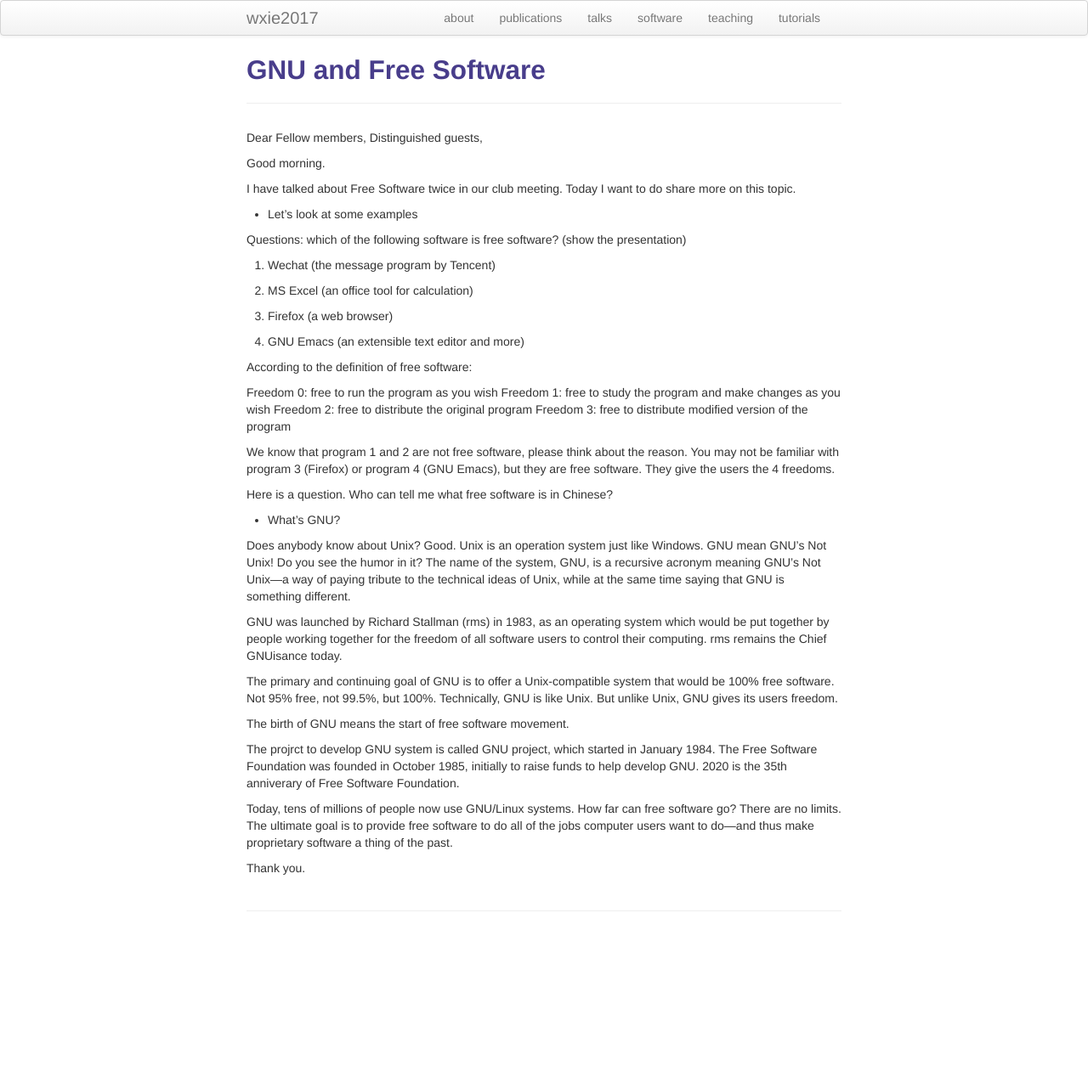
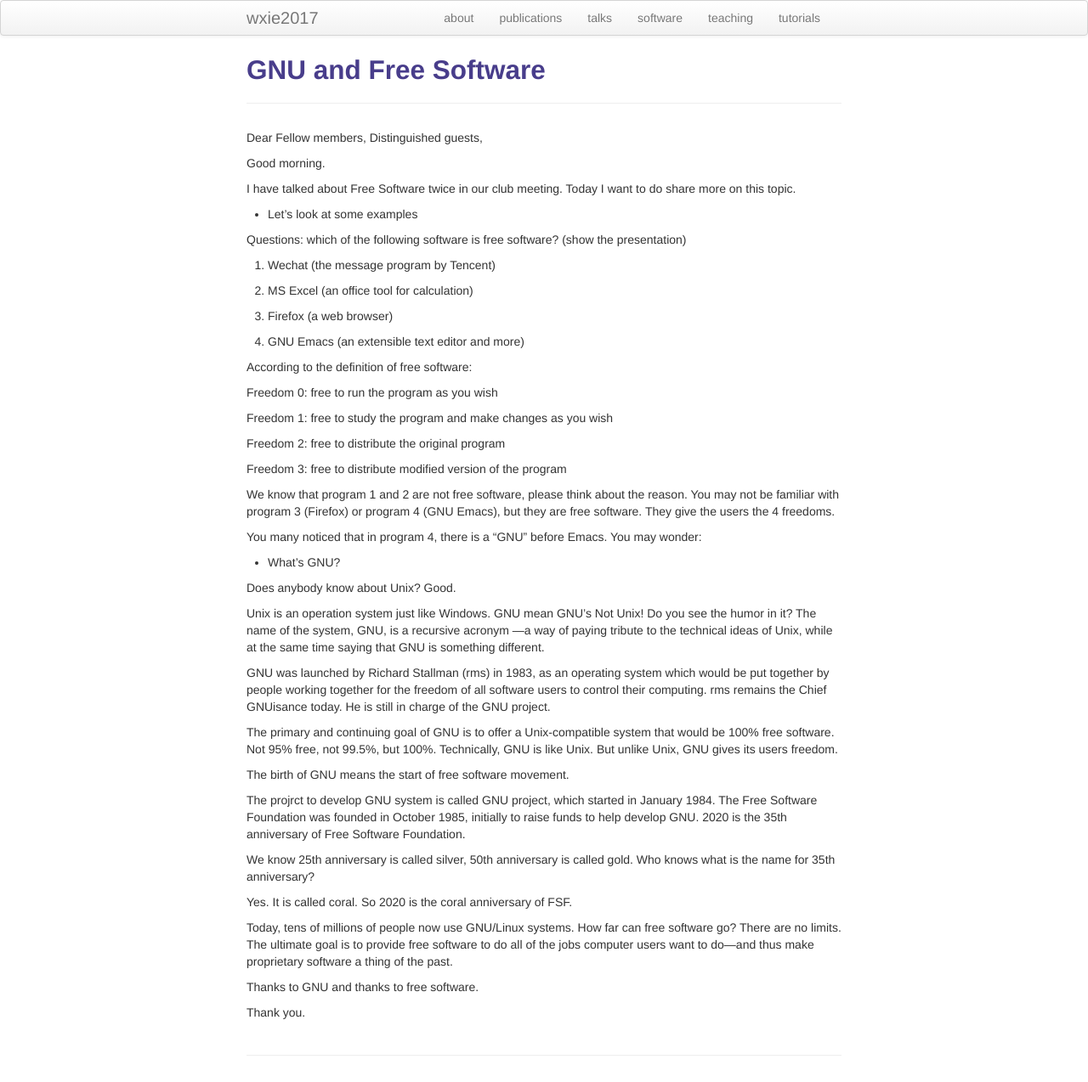
Before and after one commit to wxie2017/wxie2017.github.io, a Jekyll site: the page built from pages/speech/GNU_and_free_software.md, in a window 1280 px wide. Shown: the whole page at 85% size. Built offline with Jekyll 4.4.1, drawn with Linux system fonts in a browser that asks for light colours; before the commit the page ends 1104 px from its top, so only the background shows below that.

Commit message:
improved version

```diff
--- a/pages/speech/GNU_and_free_software.md
+++ b/pages/speech/GNU_and_free_software.md
@@ -28,27 +28,32 @@
 According to the definition of free software:
 
 Freedom 0: free to run the program as you wish
+
 Freedom 1: free to study the program and make changes as you wish
+
 Freedom 2: free to distribute the original program
+
 Freedom 3: free to distribute modified version of the program
 
 We know that program 1 and 2 are not free software, please think about the reason.
 You may not be familiar with program 3 (Firefox) or program 4 (GNU Emacs), but they
 are free software. They give the users the 4 freedoms.
 
-Here is a question. Who can tell me what free software is in Chinese?
+You many noticed that in program 4, there is a "GNU" before Emacs. You may wonder:
 
 * What's GNU?
 
-Does anybody know about Unix? Good. Unix is an operation system just like Windows.
-GNU mean GNU's Not Unix! Do you see the humor in it? The name of the system, GNU,
-is a recursive acronym meaning GNU's Not Unix—a way of paying tribute to the
-technical ideas of Unix, while at the same time saying that GNU is something
-different.
+Does anybody know about Unix? Good.
+
+Unix is an operation system just like Windows. GNU mean GNU's Not Unix! Do
+you see the humor in it? The name of the system, GNU, is a recursive acronym
+—a way of paying tribute to the technical ideas of Unix, while at the same
+time saying that GNU is something different.
 
 GNU was launched by Richard Stallman (rms) in 1983, as an operating system which
 would be put together by people working together for the freedom of all software
-users to control their computing. rms remains the Chief GNUisance today.
+users to control their computing. rms remains the Chief GNUisance today. He is
+still in charge of the GNU project.
 
 The primary and continuing goal of GNU is to offer a Unix-compatible system that
 would be 100% free software. Not 95% free, not 99.5%, but 100%. Technically, GNU
@@ -58,10 +63,17 @@
 
 The projrct to develop GNU system is called GNU project, which started in January 1984.
 The Free Software Foundation was founded in October 1985, initially to raise funds to
-help develop GNU. 2020 is the 35th anniverary of Free Software Foundation.
+help develop GNU. 2020 is the 35th anniversary of Free Software Foundation.
+
+We know 25th anniversary is called silver, 50th anniversary is called gold. Who knows
+what is the name for 35th anniversary?
+
+Yes. It is called coral. So 2020 is the coral anniversary of FSF.
 
 Today, tens of millions of people now use GNU/Linux systems. How far can free software go?
 There are no limits. The ultimate goal is to provide free software to do all of the jobs
 computer users want to do—and thus make proprietary software a thing of the past.
 
+Thanks to GNU and thanks to free software.
+
 Thank you.
```
